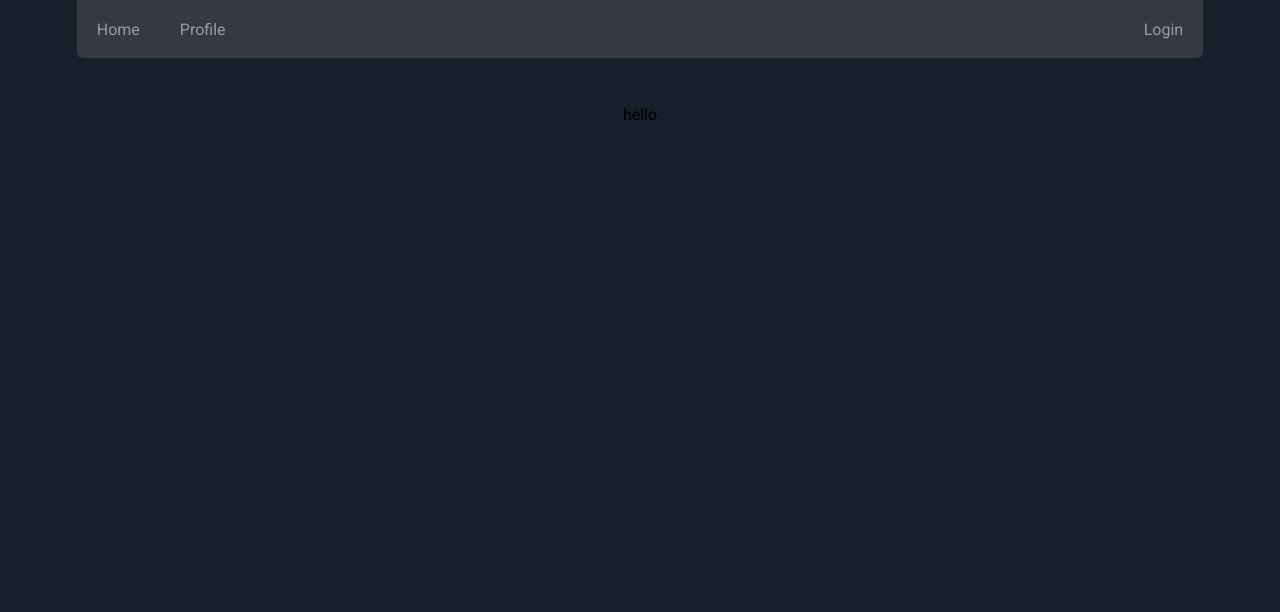
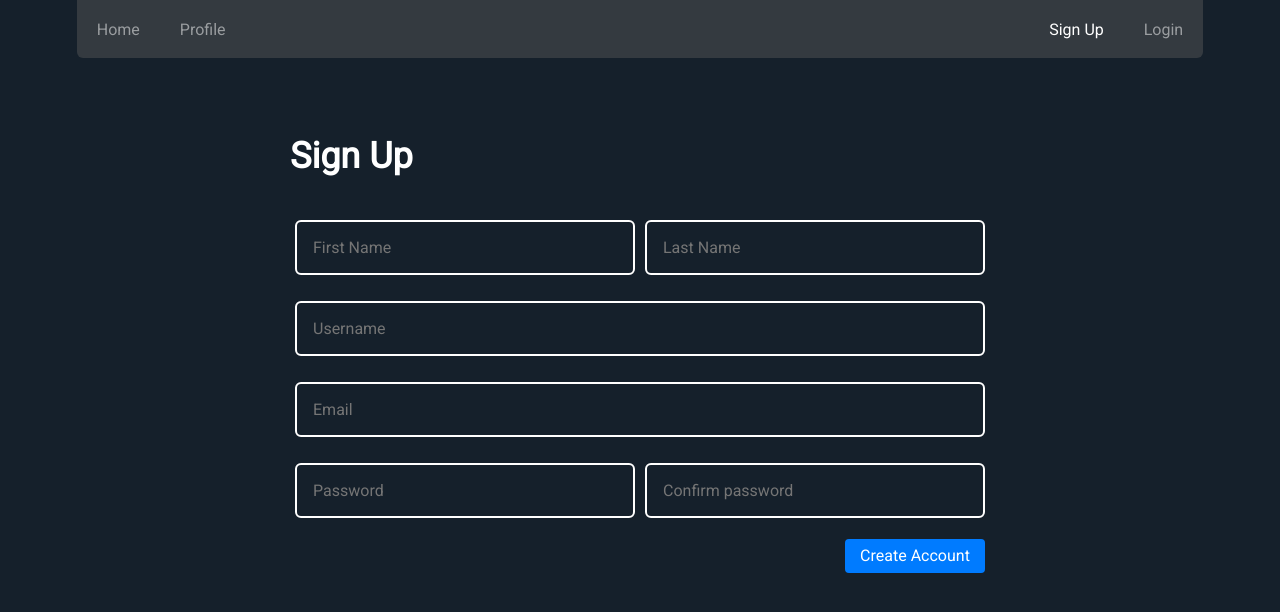
Before and after one commit to Itc-bootcamp-2019/micro-blogging-front-end-Ilann0, a React (Create React App) app: page /signup in a window 1280 px wide. Shown: the top 612 px of the page. Built offline with nearby package versions, Linux system fonts and the light colour scheme; no server answers.

Commit message:
added sign up page

```diff
--- a/package.json
+++ b/package.json
@@ -12,6 +12,7 @@
     "react": "^16.12.0",
     "react-dom": "^16.12.0",
     "react-form": "^4.0.1",
+    "react-hook-form": "^4.0.1",
     "react-router-dom": "^5.1.2",
     "react-scripts": "3.3.0"
   },
--- a/src/App.css
+++ b/src/App.css
@@ -253,9 +253,34 @@ img.post-btn:active {
 /*----------------------------------------------------------*/
 /* SignUp Page */
 
-.signup-form {
-  color: white;
+.login-main-container.sign-up .post-btn {
+  width: 20%;
+  margin-right: 5px;
 }
+
+.single-field input,
+.single-field {
+  width: 100%;
+}
+
+.double-field input {
+  width: 100%;
+}
+
+.single-field {
+  margin: 5px 0;
+  padding: 0 5px;
+}
+.double-field div {
+  margin: 5px 5px;
+  flex-grow: 1;
+}
+
+.double-field {
+  display: flex;
+}
+
+
 
 /*----------------------------------------------------------*/
 /* Login Page */
@@ -287,17 +312,31 @@ img.post-btn:active {
   margin-left: 40px;
 }
 
-.login-left .post-btn {
+.login-main-container .post-btn {
   align-self: flex-end;
   margin: 8px 0;
 }
 
 .login-right .post-btn {
   width: 100%;
+  margin: 10px 0;
+}
+
+.login-right :nth-child(1) {
+  background-color: rgba(0, 128, 0, 1);
+}
+
+.login-right :nth-child(1):hover {
+  background-color: rgba(0, 128, 0, 0.9);
+}
+
+.login-right :nth-child(1):active {
+  background-color: rgba(0, 128, 0, 0.7);
 }
 
 .login-right {
   justify-content: center;
+
 }
 
 .error {
--- a/src/components/CreateTweet.jsx
+++ b/src/components/CreateTweet.jsx
@@ -14,12 +14,11 @@ class CreateTweet extends React.PureComponent {
         const string    = e.target.value
         const stringLen = e.target.value.replace(/\s/g, '').length
 
-        this.setState(() => {
-            return (stringLen < 141) && {
-                inputVal: string,
-                inputLen: stringLen,
-            }
-        })
+		if (stringLen < 141)
+			this.setState({
+					inputVal: string,
+					inputLen: stringLen,
+				})
     }
 
     handlePost(val, valLen, parentCallback) {
--- a/src/components/Navbar.jsx
+++ b/src/components/Navbar.jsx
@@ -16,9 +16,14 @@ function Navbar(props) {
 				</div>
 				<div className="nav-right">
 					{ !user ? (
+						<>
+						<NavLink exact to="/signup" activeClassName={'active'}>
+							Sign Up
+						</NavLink>
 						<NavLink exact to="/login" activeClassName={'active'}>
 							Login
 						</NavLink>
+						</>
 					) : (
 						<NavLink exact to="/logout" activeClassName={'active'}>
 							Logout
--- a/src/lib/firebase/auth/emailAndPassword.js
+++ b/src/lib/firebase/auth/emailAndPassword.js
@@ -1,11 +1,7 @@
 import { authRef } from "./refs";
 
 export function signUp(emailStr, passwordStr) {
-    return authRef.createUserWithEmailAndPassword(emailStr, passwordStr)
-        .catch(error => {
-            console.error('error Signup => ', error);
-            console.error('errorCode Signup => ', error.code);
-        });
+    return authRef.createUserWithEmailAndPassword(emailStr, passwordStr);
 }
 
 export function signIn(emailStr, passwordStr) {
--- a/src/pages/Login.jsx
+++ b/src/pages/Login.jsx
@@ -1,7 +1,7 @@
 import React from 'react';
 import { signIn } from '../lib/firebase/auth/emailAndPassword';
 import { signInWithGoogle } from '../lib/firebase/auth/google';
-import { Redirect } from 'react-router-dom';
+import { Redirect, withRouter } from 'react-router-dom';
 
 class Login extends React.Component {
 	constructor(props) {
@@ -48,28 +48,32 @@ class Login extends React.Component {
 	}
 
 	componentWillUnmount() {
-		this.props.setInitialLogin(false)
+		// this.props.setInitialLogin(false)
 		// debugger
 	}
 
 	render() {
 		const { emailVal, passwordVal, errorMsg } = this.state;
-		const { isLoggedIn, location, initialLogin } = this.props;
+		const { location, user, history } = this.props;
 		const params = location.search ? new URLSearchParams(location.search) : false;
 
-		let newLocation;
 		if (params) {
-			newLocation = '/' + params.get('next');
-		} else if ((location.pathname === '/login') && ( initialLogin )){
-			newLocation = "";
+			this.newLocation = '/' + params.get('next');
 		} else {
-			newLocation = "/profile";
+			this.newLocation = "";
 		}
-		debugger
 
 		return (
 			<div className="login-main-container">
-				{isLoggedIn && <Redirect to={newLocation} />}
+				{user && (
+					<Redirect
+						to={
+							this.newLocation !== undefined
+								? this.newLocation
+								: '/profile'
+						}
+					/>
+				)}
 				<h1>Login</h1>
 				<div className="login-methods">
 					<div className="login-left">
@@ -97,8 +101,18 @@ class Login extends React.Component {
 					</div>
 					<div className="login-right">
 						<div
+							className="post-btn sign-with"
+							onClick={() => history.push('/signup')}
+						>
+							<img
+								src="https://static.thenounproject.com/png/6478-200.png"
+								alt="sign up logo"
+							/>
+							<span>Sign Up</span>
+						</div>
+						<div
+							className="post-btn sign-with"
 							onClick={signInWithGoogle}
-							className="post-btn sign-with"
 						>
 							<img
 								src="https://i.stack.imgur.com/TiQ81.png"
@@ -113,4 +127,4 @@ class Login extends React.Component {
 	}
 }
 
-export default Login; //withRouter(Login);
+export default withRouter(Login);
--- a/src/pages/Profile.jsx
+++ b/src/pages/Profile.jsx
@@ -38,7 +38,10 @@ function Profile(props) {
 
 	return (
 		<div className="profile-main-container">
-			<h1>Welcome back {user.first_name}.</h1>
+			<h1>
+				Welcome back{' '}
+				{user.first_name.charAt(0).toUpperCase() + user.first_name.slice(1)}.
+			</h1>
 			<label htmlFor="name-input">User Name</label>
 			{message && <div>{message}</div>}
 			<div className="input-frame">
@@ -48,7 +51,7 @@ function Profile(props) {
 					placeholder="i.e.: Yonatan"
 					onChange={e => handleInputChange(e)}
 					value={inputVal}
-					/>
+				/>
 			</div>
 			<button className="post-btn" onClick={saveUsername}>
 				Save
--- a/src/pages/SignUp2.jsx
+++ b/src/pages/SignUp2.jsx
@@ -1,7 +1,190 @@
-import { React } from "react";
+import React from "react";
 
-function signUp2() {
-    return <div>hello</div>
+import { signUp } from '../lib/firebase/auth/emailAndPassword';
+import { postUser } from "../lib/firebase/database/users";
+
+class SignUp2 extends React.Component {
+	constructor(props) {
+		super(props);
+		this.state = {
+			fnameVal: '',
+			lnameVal: '',
+			usernameVal: '',
+			emailVal: '',
+			passwordVal: '',
+			confPasswordVal: '',
+            errorMsg: '',
+		};
+	}
+
+	handleInputChange(event) {
+		this.setState({
+			[event.target.id]: event.target.value,
+		});
+    }
+
+    validForm() {
+        const {
+            fnameVal,
+            lnameVal,
+            emailVal,
+            passwordVal,
+            confPasswordVal,
+        } = this.state;
+
+        let msg;
+        switch (true) {
+			case !fnameVal:
+                msg = 'Please provide a first name.'
+				break;
+			case !lnameVal:
+                msg = 'Please provide a last name.';
+				break;
+			case !emailVal:
+                msg = 'Please provide an email adress.';
+				break;
+			case !passwordVal:
+                msg = 'Please provide a password.';
+				break;
+			case !confPasswordVal:
+                msg = 'Please confirm your password.';
+				break;
+			case passwordVal !== confPasswordVal:
+                msg = 'The passwords don\'t match';
+                break;
+            default:
+                msg = '';
+        }
+        if (msg) {
+            this.setState({ errorMsg: msg })
+            return false;
+        }
+        return true;
+    }
+
+    handleSubmit() {
+        if (this.state.errorMsg) this.setState({ errorMsg: '' });
+        if (!this.validForm()) return;
+        const {
+			fnameVal,
+			lnameVal,
+			usernameVal,
+            emailVal,
+            passwordVal,
+        } = this.state;
+
+
+
+        signUp(emailVal, passwordVal)
+        .then(response => {
+			postUser({
+				first_name: fnameVal,
+				last_name: lnameVal,
+				username: usernameVal,
+				email: emailVal,
+                uid: response.user.uid,
+			});
+        })
+        .catch(error => this.setState({ errorMsg: error.message }))
+    }
+
+	render() {
+		const {
+			fnameVal,
+			lnameVal,
+			usernameVal,
+			emailVal,
+			passwordVal,
+            confPasswordVal,
+            errorMsg,
+		} = this.state;
+		return (
+			<div className="login-main-container sign-up">
+				<h1>Sign Up</h1>
+				{errorMsg && <div className="error">{errorMsg}</div>}
+				<div className="double-field">
+					<InputField
+						placeholder="First Name"
+						id="fnameVal"
+						type="text"
+						onChange={e => this.handleInputChange(e)}
+						value={fnameVal}
+					/>
+					<InputField
+						placeholder="Last Name"
+						id="lnameVal"
+						type="text"
+						onChange={e => this.handleInputChange(e)}
+						value={lnameVal}
+					/>
+				</div>
+				<InputField
+					placeholder="Username"
+					id="usernameVal"
+					type="text"
+					onChange={e => this.handleInputChange(e)}
+					value={usernameVal}
+					className="single-field"
+					regExPattern="^[A-Za-z0-9]+(?:[_-][A-Za-z0-9]+)*$/g"
+				/>
+				<InputField
+					placeholder="Email"
+					id="emailVal"
+					type="email"
+					onChange={e => this.handleInputChange(e)}
+					value={emailVal}
+					className="single-field"
+				/>
+				<div className="double-field">
+					<InputField
+						placeholder="Password"
+						id="passwordVal"
+						type="password"
+						onChange={e => this.handleInputChange(e)}
+						value={passwordVal}
+					/>
+					<InputField
+						placeholder="Confirm password"
+						id="confPasswordVal"
+						type="password"
+						onChange={e => this.handleInputChange(e)}
+						value={confPasswordVal}
+					/>
+				</div>
+				<button
+					className="post-btn"
+					onClick={this.handleSubmit.bind(this)}
+				>
+					Create Account
+				</button>
+			</div>
+		);
+	}
 }
+export default SignUp2;
 
-export default signUp2;
+function InputField(props) {
+    const {
+		fieldName,
+		className,
+		id,
+		type,
+		onChange,
+		value,
+        regExPattern,
+        placeholder,
+	} = props;
+    return (
+        <div className={className}>
+            {fieldName && <label htmlFor={id}>{fieldName}</label>}
+            <input
+                id={id}
+                type={type ? type : "text"}
+                pattern={regExPattern ? regExPattern : null }
+                onChange={onChange}
+                value={value}
+                placeholder={placeholder ? placeholder : null}
+            />
+        </div>
+    )
+}
```
Also changed, not shown: src/App.js (+6 -8 lines), src/lib/api.js (deleted, +0 -11 lines), src/lib/firebaseHelpers.js (deleted), 1 other file (tests, documents, lock files or other folders).
